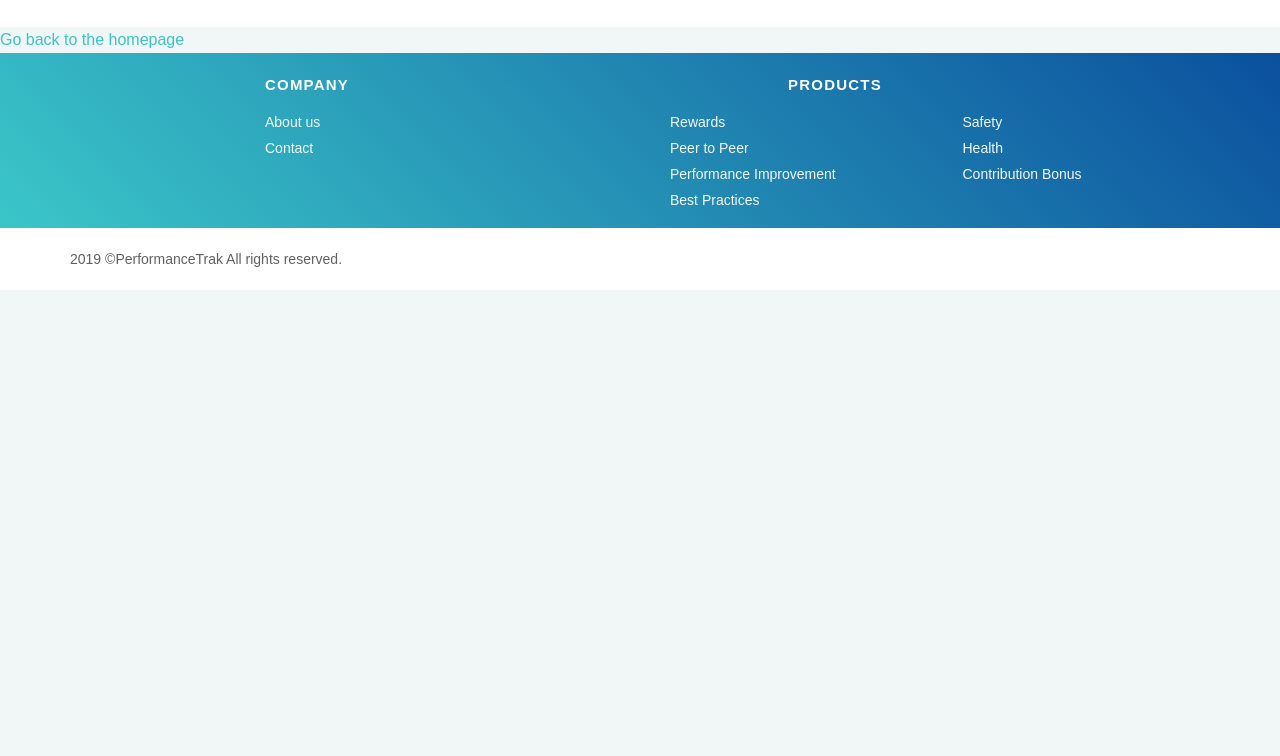
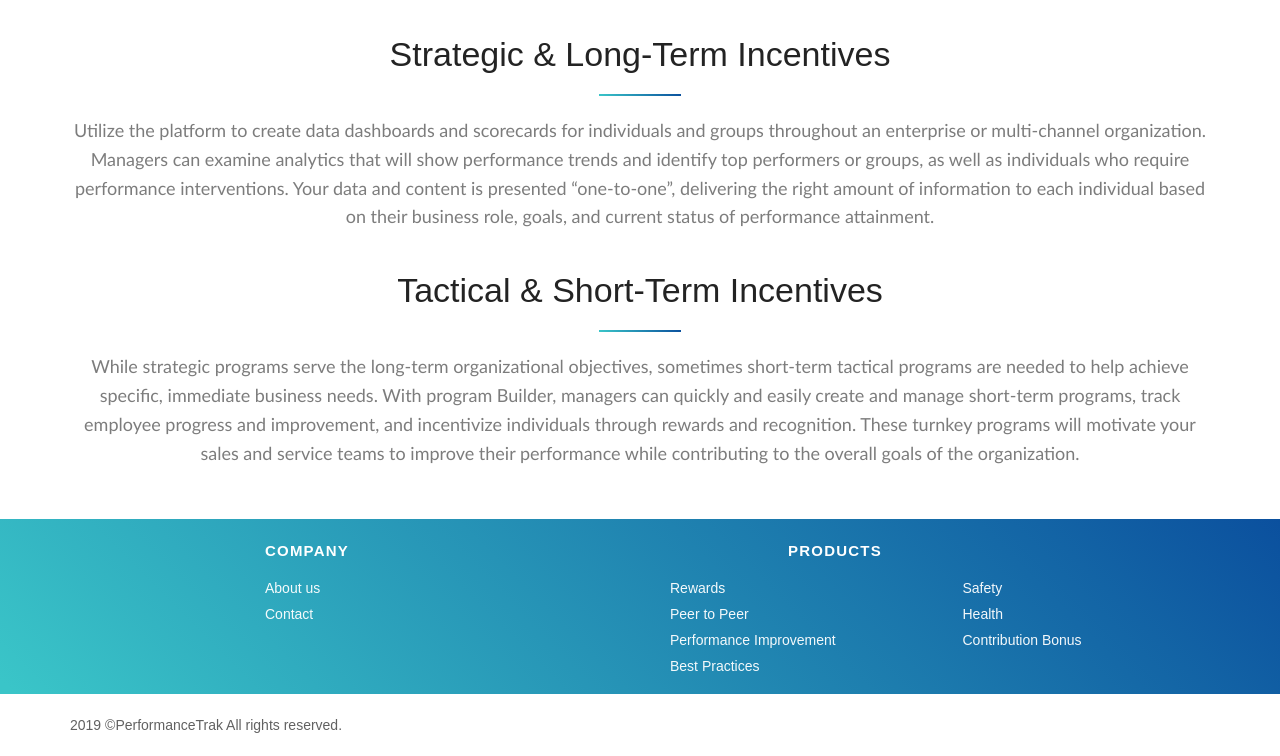
Before and after one commit to Schenz/PerformanceTrak, a Gatsby site in the folder web/: page /performanceimprovement in a window 1280 px wide. Shown: the part 78-834 px from the top of the page. Before the commit the page ends 800 px from the top, so only its background shows below. Built offline with nearby package versions, Linux system fonts and the light colour scheme; Gatsby itself is replaced by a stand-in of ours.

Commit message:
add performance improvement content

```diff
--- a/web/src/pages/performanceimprovement.js
+++ b/web/src/pages/performanceimprovement.js
@@ -1,14 +1,48 @@
 import React from "react"
-import { Link } from "gatsby"
 
 import Layout from "../components/layout"
 import SEO from "../components/seo"
 
 const PerformanceImprovement = () => (
-  <Layout>
-    <SEO title="Performance Improvement" />
-    <Link to="/">Go back to the homepage</Link>
-  </Layout>
+    <Layout>
+        <SEO title="Performance Improvement" />
+        <section className="section overfree">
+            <div className="container">
+                <div className="section-title text-center">
+                    <h3>Strategic &amp; Long-Term Incentives</h3>
+                    <hr />
+                    <p className="lead">
+                        Utilize the platform to create data dashboards and
+                        scorecards for individuals and groups throughout an
+                        enterprise or multi-channel organization. Managers can
+                        examine analytics that will show performance trends and
+                        identify top performers or groups, as well as
+                        individuals who require performance interventions. Your
+                        data and content is presented “one-to-one”, delivering
+                        the right amount of information to each individual based
+                        on their business role, goals, and current status of
+                        performance attainment.
+                    </p>
+                </div>
+                <div className="section-title text-center">
+                    <h3>Tactical &amp; Short-Term Incentives</h3>
+                    <hr />
+                    <p className="lead">
+                        While strategic programs serve the long-term
+                        organizational objectives, sometimes short-term tactical
+                        programs are needed to help achieve specific, immediate
+                        business needs. With program Builder, managers can
+                        quickly and easily create and manage short-term
+                        programs, track employee progress and improvement, and
+                        incentivize individuals through rewards and recognition.
+                        These turnkey programs will motivate your sales and
+                        service teams to improve their performance while
+                        contributing to the overall goals of the organization.
+                    </p>
+                </div>
+            </div>
+        </section>
+    </Layout>
 )
 
 export default PerformanceImprovement
```
